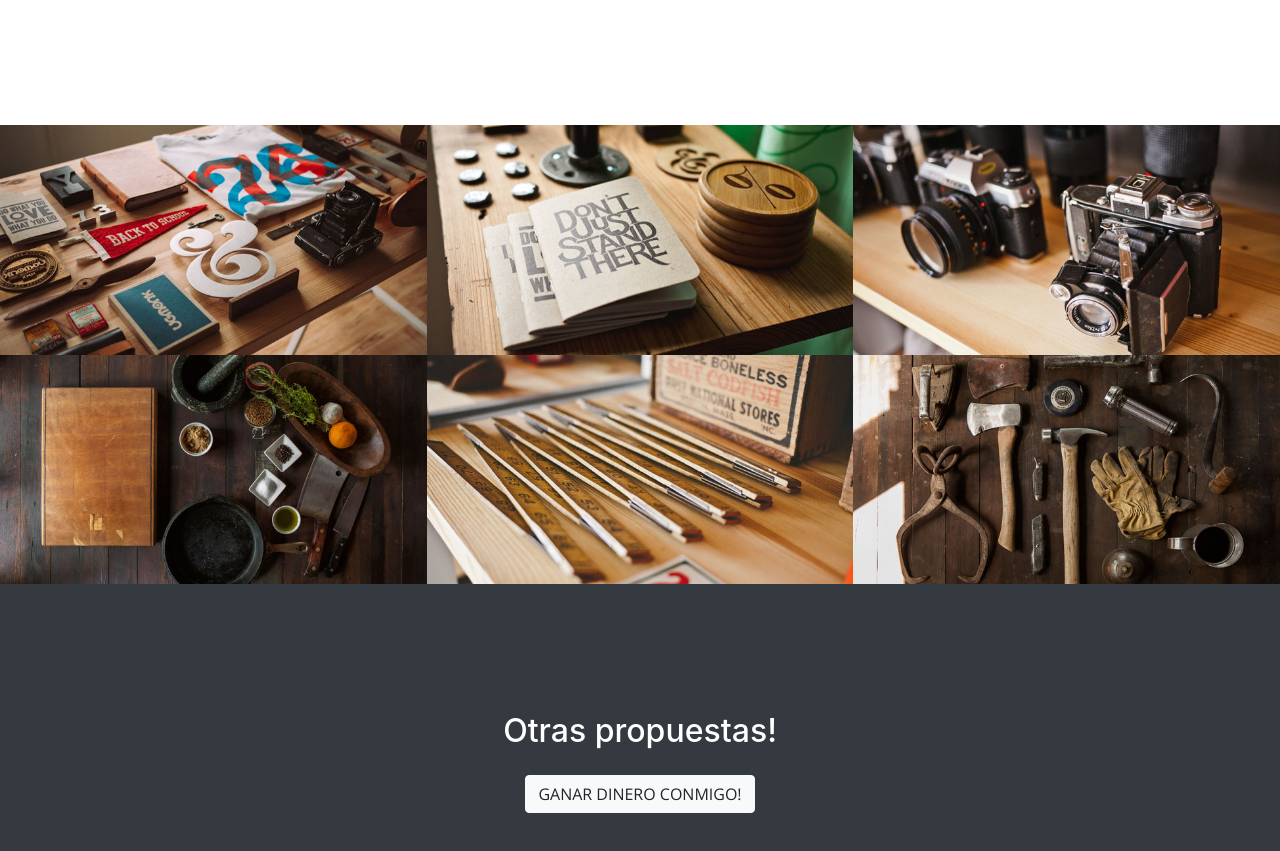
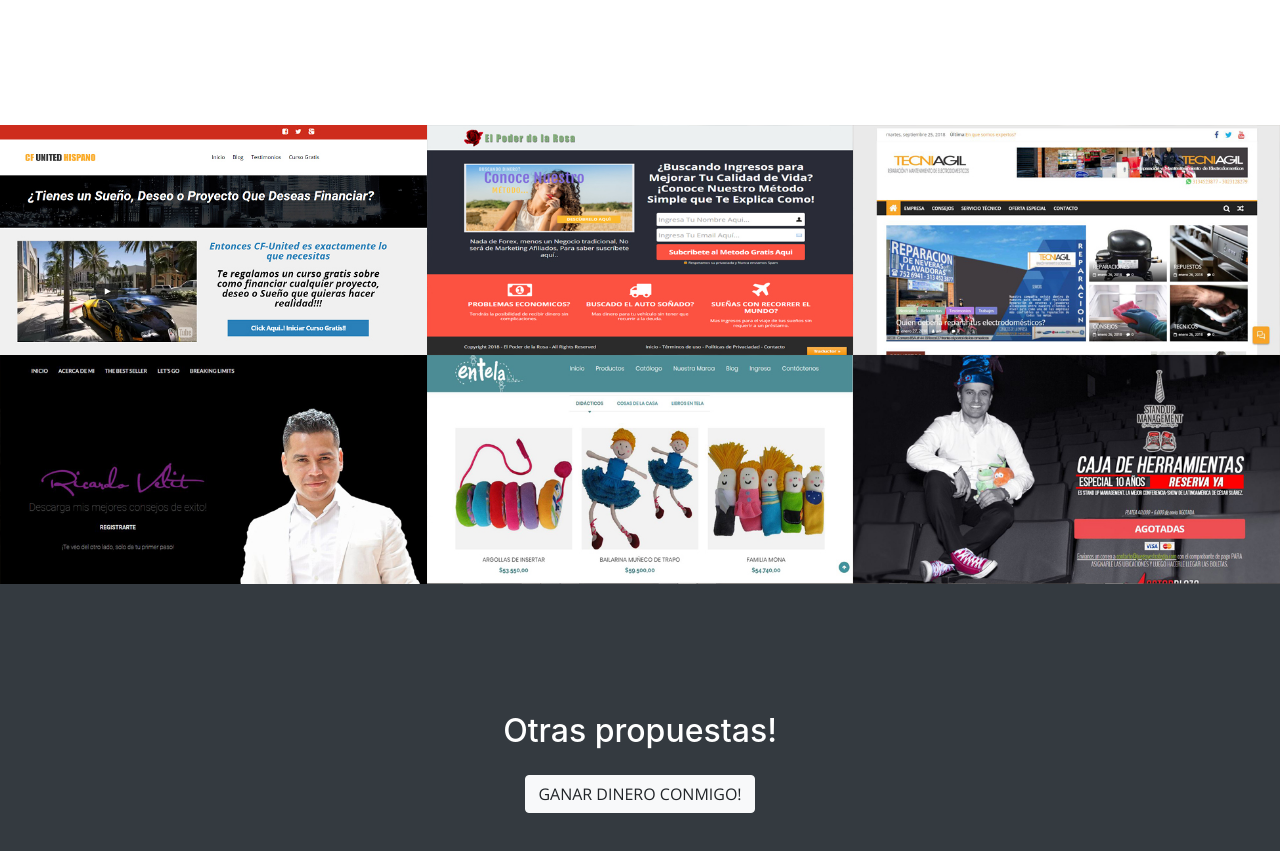
Before and after one commit to haprey/humprey, a website with bundled scripts: page index.html in a window 1280 px wide. Shown: the part 1731-2582 px from the top of the page. Built offline with nearby package versions, Linux system fonts and the light colour scheme.

Commit message:
actualización imágenes
actualización imágenes

```diff
--- a/index.html
+++ b/index.html
@@ -133,8 +133,8 @@
       <div class="container-fluid p-0">
         <div class="row no-gutters popup-gallery">
           <div class="col-lg-4 col-sm-6">
-            <a class="portfolio-box" href="img/portfolio/fullsize/1.jpg">
-              <img class="img-fluid" src="img/portfolio/thumbnails/1.jpg" alt="">
+            <a class="portfolio-box" href="img/portfolio/fullsize/12.jpg">
+              <img class="img-fluid" src="img/portfolio/thumbnails/12.jpg" alt="">
               <div class="portfolio-box-caption">
                 <div class="portfolio-box-caption-content">
                   <div class="project-category text-faded">
@@ -148,8 +148,8 @@
             </a>
           </div>
           <div class="col-lg-4 col-sm-6">
-            <a class="portfolio-box" href="img/portfolio/fullsize/2.jpg">
-              <img class="img-fluid" src="img/portfolio/thumbnails/2.jpg" alt="">
+            <a class="portfolio-box" href="img/portfolio/fullsize/11.jpg">
+              <img class="img-fluid" src="img/portfolio/thumbnails/11.jpg" alt="">
               <div class="portfolio-box-caption">
                 <div class="portfolio-box-caption-content">
                   <div class="project-category text-faded">
@@ -163,8 +163,8 @@
             </a>
           </div>
           <div class="col-lg-4 col-sm-6">
-            <a class="portfolio-box" href="img/portfolio/fullsize/3.jpg">
-              <img class="img-fluid" src="img/portfolio/thumbnails/3.jpg" alt="">
+            <a class="portfolio-box" href="img/portfolio/fullsize/10.jpg">
+              <img class="img-fluid" src="img/portfolio/thumbnails/10.jpg" alt="">
               <div class="portfolio-box-caption">
                 <div class="portfolio-box-caption-content">
                   <div class="project-category text-faded">
@@ -178,8 +178,8 @@
             </a>
           </div>
           <div class="col-lg-4 col-sm-6">
-            <a class="portfolio-box" href="img/portfolio/fullsize/4.jpg">
-              <img class="img-fluid" src="img/portfolio/thumbnails/4.jpg" alt="">
+            <a class="portfolio-box" href="img/portfolio/fullsize/8.jpg">
+              <img class="img-fluid" src="img/portfolio/thumbnails/8.jpg" alt="">
               <div class="portfolio-box-caption">
                 <div class="portfolio-box-caption-content">
                   <div class="project-category text-faded">
@@ -193,8 +193,8 @@
             </a>
           </div>
           <div class="col-lg-4 col-sm-6">
-            <a class="portfolio-box" href="img/portfolio/fullsize/5.jpg">
-              <img class="img-fluid" src="img/portfolio/thumbnails/5.jpg" alt="">
+            <a class="portfolio-box" href="img/portfolio/fullsize/7.jpg">
+              <img class="img-fluid" src="img/portfolio/thumbnails/7.jpg" alt="">
               <div class="portfolio-box-caption">
                 <div class="portfolio-box-caption-content">
                   <div class="project-category text-faded">
@@ -208,15 +208,15 @@
             </a>
           </div>
           <div class="col-lg-4 col-sm-6">
-            <a class="portfolio-box" href="img/portfolio/fullsize/6.jpg">
-              <img class="img-fluid" src="img/portfolio/thumbnails/6.jpg" alt="">
+            <a class="portfolio-box" href="img/portfolio/fullsize/9.jpg">
+              <img class="img-fluid" src="img/portfolio/thumbnails/9.jpg" alt="">
               <div class="portfolio-box-caption">
                 <div class="portfolio-box-caption-content">
                   <div class="project-category text-faded">
                     Redes sociales
                   </div>
                   <div class="project-name">
-                    Social media manager
+                    Sitios Promocionales
                   </div>
                 </div>
               </div>
```
